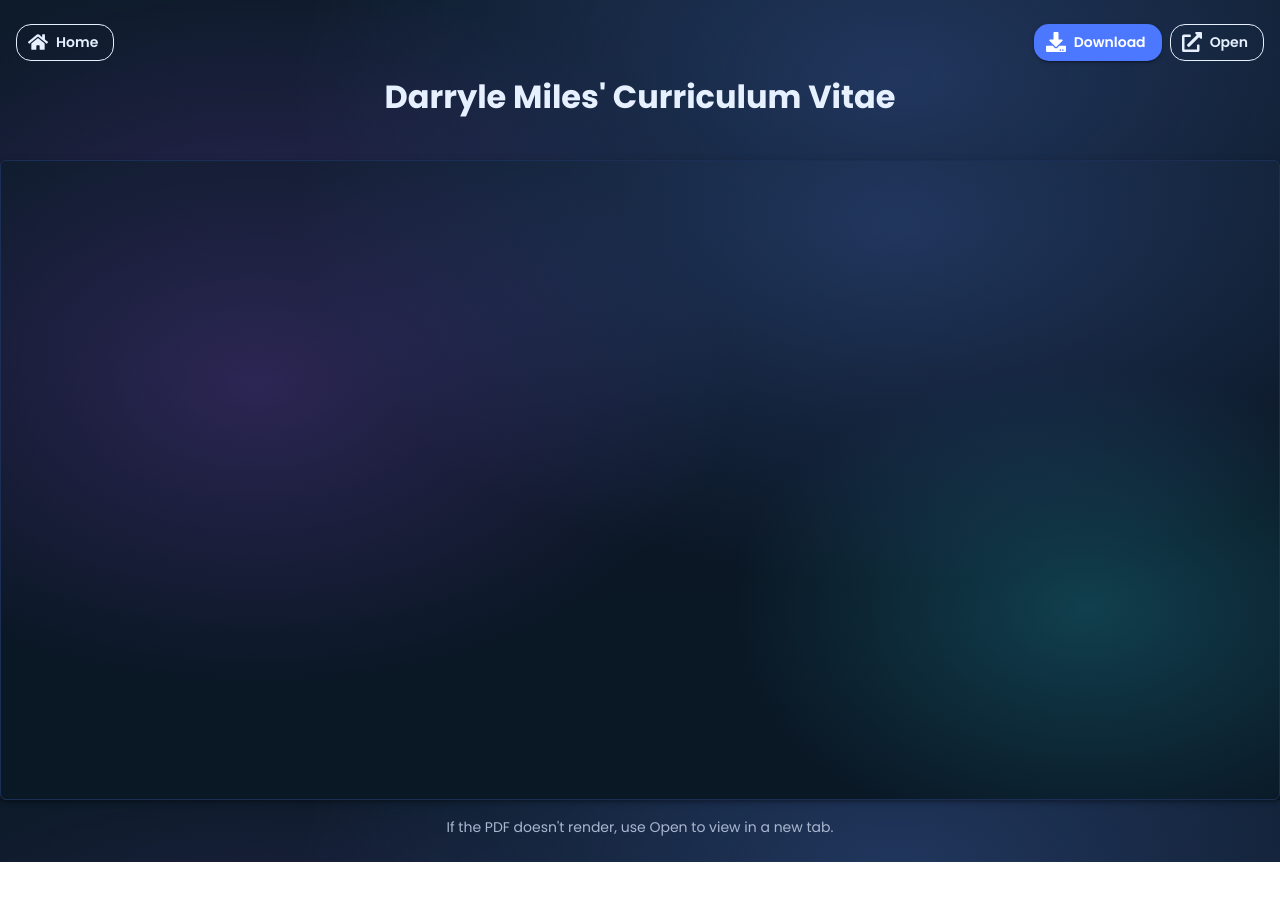
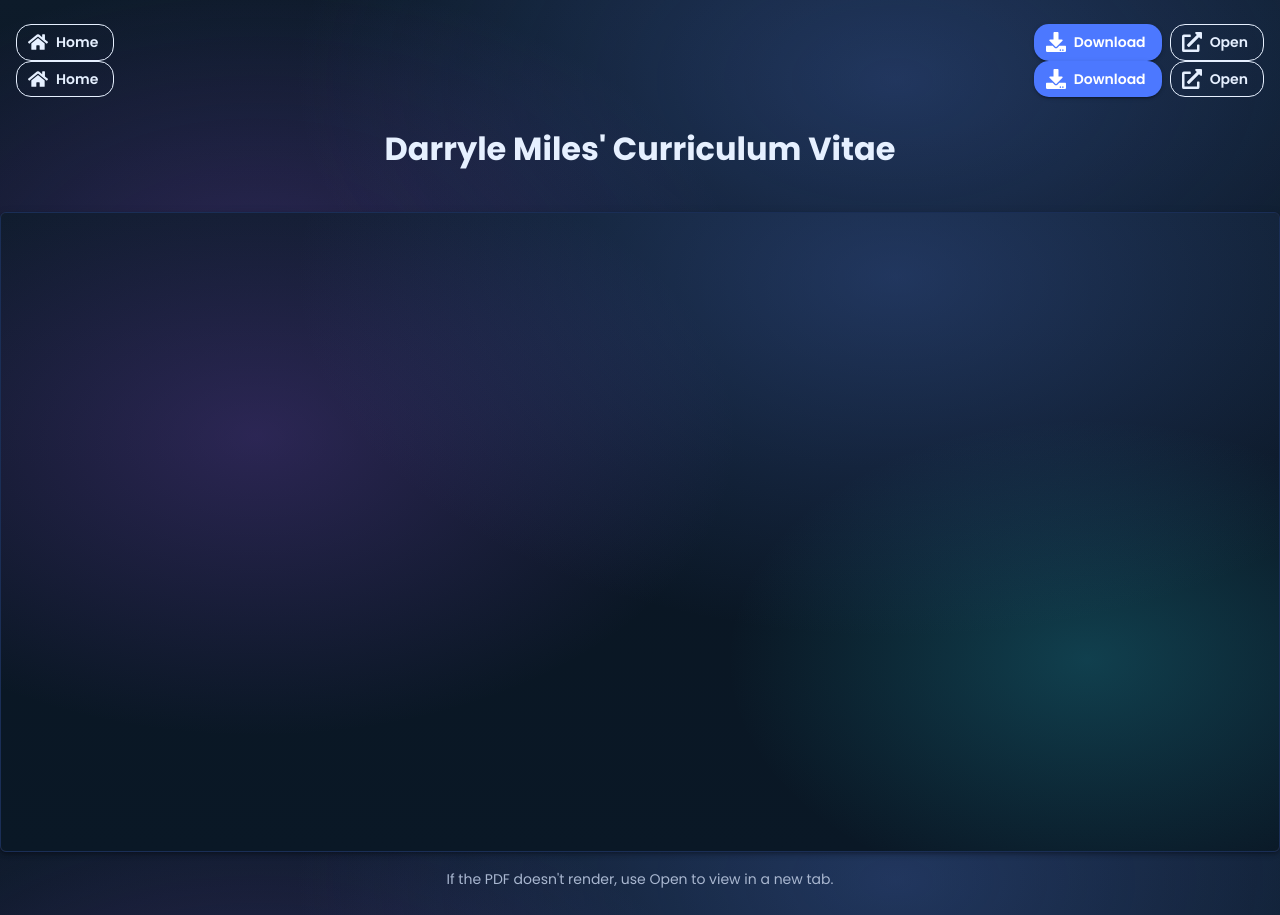
Before and after one commit to darrylemiles/portfolio, a React (Vite) app in the folder client/: page /cv in a window 1280 px wide. Before the commit the page ends 862 px from the top, so only its background shows below. Built offline with nearby package versions, Linux system fonts and the light colour scheme.

Commit message:
feat: enhance CvViewer with download and open functionality for CV

```diff
--- a/client/src/pages/CvViewer.tsx
+++ b/client/src/pages/CvViewer.tsx
@@ -1,13 +1,79 @@
-import { Box, Paper, Typography } from '@mui/material';
+import { Box, Button, Paper, Stack, Tooltip, Typography } from '@mui/material';
+import { FaDownload, FaExternalLinkAlt, FaHome } from 'react-icons/fa';
+import { useNavigate } from 'react-router-dom';
 
 import React from 'react';
 import cvPdf from '../assets/Darryle Miles CV.pdf';
 import TitleTag from '../components/TitleTag';
 
 const CvViewer: React.FC = () => {
+  const navigate = useNavigate();
+  const downloadCv = () => {
+    const a = document.createElement('a');
+    a.href = cvPdf;
+    a.download = 'Darryle Miles CV.pdf';
+    a.click();
+  };
+
+  const openInNewTab = () => {
+    window.open(cvPdf, '_blank', 'noopener,noreferrer');
+  };
 
   return (
     <Box sx={{ display: 'flex', flexDirection: 'column', gap: 2 }}>
+      <Stack
+        direction={{ xs: 'column', sm: 'row' }}
+        alignItems={{ xs: 'stretch', sm: 'center' }}
+        justifyContent={{ xs: 'flex-start', sm: 'space-between' }}
+        spacing={1}
+        paddingInline={2}
+      >
+        <Stack
+          direction={{ xs: 'column', sm: 'row' }}
+          alignItems={{ xs: 'stretch', sm: 'center' }}
+          spacing={1}
+          sx={{ flex: 1 }}
+        >
+          <Button
+            variant="outlined"
+            color="inherit"
+            startIcon={<FaHome />}
+            onClick={() => navigate('/')}
+            sx={{ width: { xs: '100%', sm: 'auto' } }}
+          >
+            Home
+          </Button>
+        </Stack>
+        <Stack
+          direction={{ xs: 'column', sm: 'row' }}
+          spacing={1}
+          sx={{ width: { xs: '100%', sm: 'auto' } }}
+        >
+          <Tooltip title="Download PDF">
+            <Button
+              variant="contained"
+              color="primary"
+              startIcon={<FaDownload />}
+              onClick={downloadCv}
+              sx={{ width: { xs: '100%', sm: 'auto' } }}
+            >
+              Download
+            </Button>
+          </Tooltip>
+          <Tooltip title="Open in new tab">
+            <Button
+              variant="outlined"
+              color="inherit"
+              startIcon={<FaExternalLinkAlt />}
+              onClick={openInNewTab}
+              sx={{ width: { xs: '100%', sm: 'auto' } }}
+            >
+              Open
+            </Button>
+          </Tooltip>
+        </Stack>
+      </Stack>
+
       <TitleTag title="Darryle Miles' Curriculum Vitae" />
 
       <Paper elevation={3} sx={{ height: '80vh', borderRadius: 2, overflow: 'hidden', border: '1px solid #1A2E56' }}>
```
